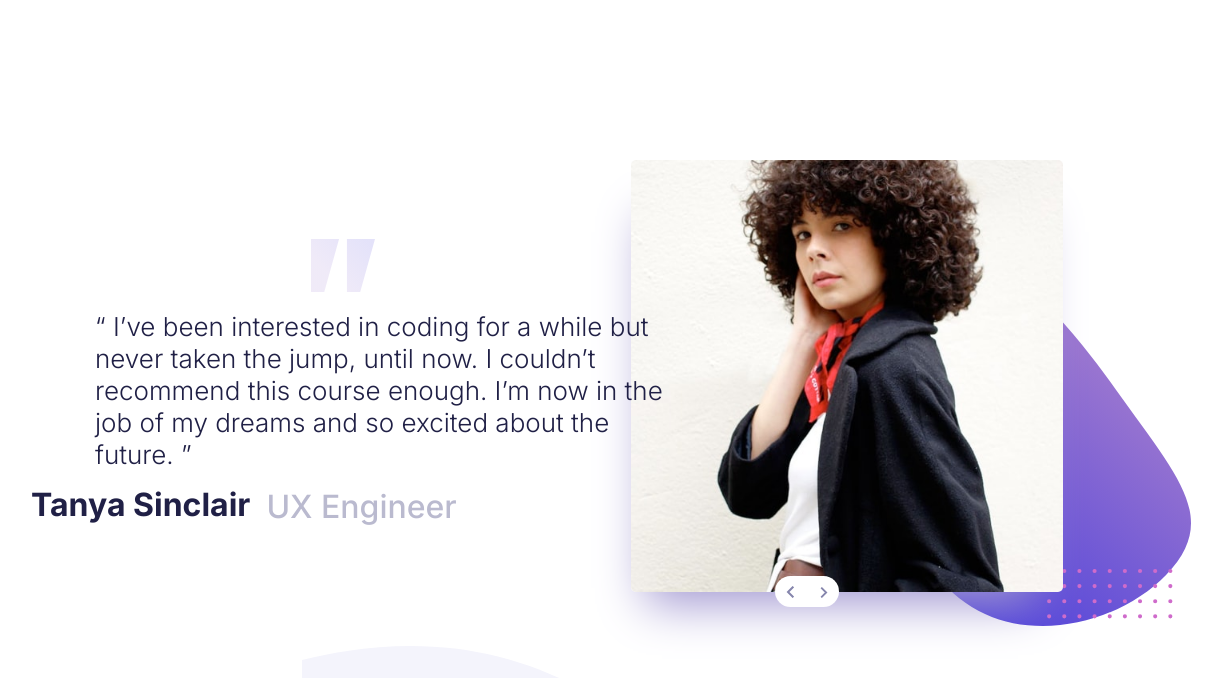
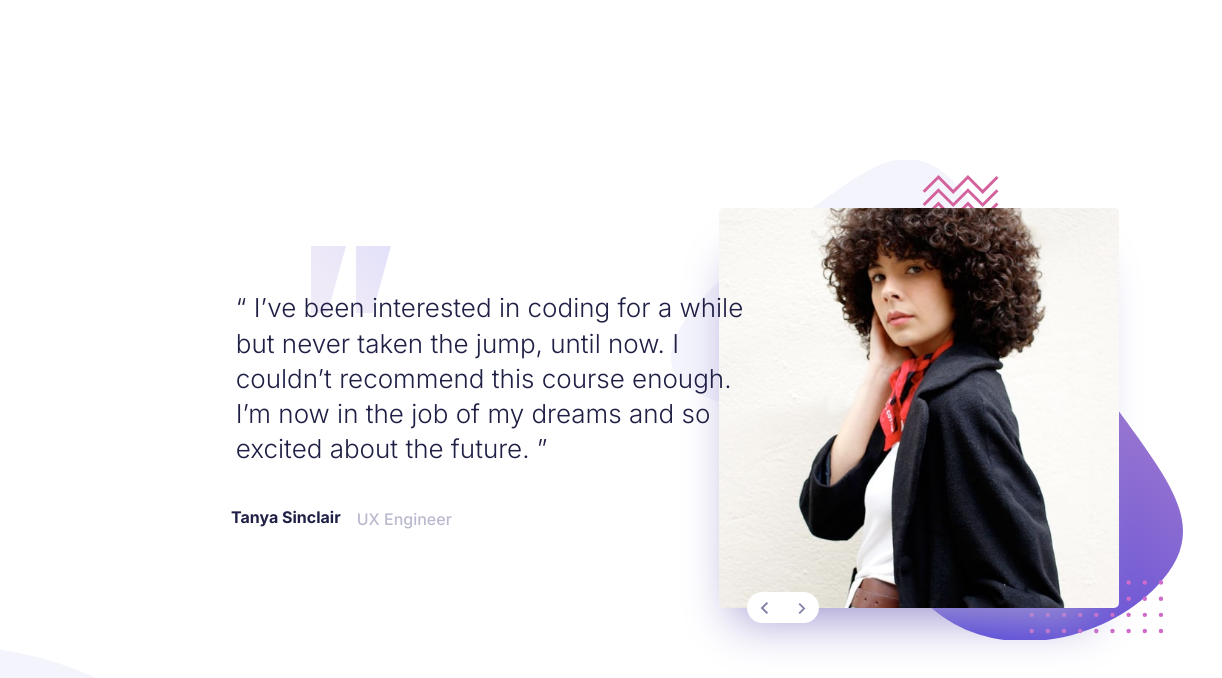
Before and after one commit to superozzy/coding-bootcamp-slider, a plain HTML site: page index.html in a window 1536 px wide. Shown: the whole page, without its empty margins (161-1383 px from the left). Drawn offline with Linux system fonts and the light colour scheme.

Commit message:
change some styles

```diff
--- a/style.css
+++ b/style.css
@@ -18,7 +18,7 @@
     padding: 0;
     box-sizing: border-box;
 }
-/* MOBILE FIRST */
+/* GENERAL STYLE*/
 body{
     font-family: var(--fontFamily);
     font-size: var(--fontSize);
@@ -126,6 +126,7 @@ button{
 
 
  }
+ /* MOBILE FIRST */
 @media only screen and (min-width:320px) and (max-width: 768px){
 
 /* BACKGROUND PATTERN */
@@ -165,10 +166,13 @@ button{
 
 }
 
-
 }
 
- @media only screen and (min-width:769px) {
+ @media only screen and (min-width:769px) and (max-width:1439px) {
+     body{
+
+         background-position: left bottom;
+     }
     .container{
         display: grid;
         grid-template-columns: 1fr 1fr;
@@ -188,7 +192,7 @@ button{
 
     .inner-bg{
         background-image: url(images/pattern-bg.svg);
-        background-position: center;
+        background-position: left 1rem center;
         background-repeat: no-repeat;
         background-size: 30rem;
         height: 30rem;
@@ -200,20 +204,28 @@ button{
 
     }
     .woman{
-        width: 27rem;
-        height:27rem;
+        width: 25rem;
+        height:25rem;
+        position: relative;
+        top: 3rem;
+        left: 2rem;
         /* display: none; */
     }
   .quotes{
       order:1;
   }
   .arrow-container{
-      right: 9rem;
+      right: 13rem;
+      top: 1.5rem;
   }
 
   .info-container{
       z-index: 1;
       text-align: start;
+      width: 30rem;
+    background-size: 5rem;
+    background-position: top 2rem center ;
+
 
 
   }
@@ -227,7 +239,8 @@ button{
       align-items: center;
       gap: 1rem;
       position: relative;
-
+      font-size: 1rem;
+      left: 4rem;
 
   }
   .job-title{
@@ -252,3 +265,99 @@ button{
      top: 0.5rem;
   }
  }
+ @media screen and (min-width:1440px){
+    body{
+
+        background-position: left bottom;
+    }
+   .container{
+       display: grid;
+       grid-template-columns: 1fr 1fr;
+       grid-template-rows: 1fr;
+       padding: 2rem;
+       height: 100vh;
+       justify-content: center;
+       align-items: center;
+       place-items: center;
+      max-width:100vw;
+       margin: 0 auto;
+      overflow: hidden;
+      /* gap: 5rem; */
+
+
+   }
+
+   .inner-bg{
+       background-image: url(images/pattern-bg.svg);
+       background-position: left 1rem center;
+       background-repeat: no-repeat;
+       background-size: 32rem;
+       height: 30rem;
+       order: 2;
+       width: 40rem;
+
+
+
+
+   }
+   .woman{
+       width: 25rem;
+       height:25rem;
+       position: relative;
+       top: 3rem;
+       left: 4rem;
+       /* display: none; */
+   }
+ .quotes{
+     order:1;
+
+ }
+ .arrow-container{
+     right: 12rem;
+     top: 1.5rem;
+     width:4.5rem;
+ }
+
+ .info-container{
+     z-index: 1;
+     text-align: start;
+    width: 37rem;
+     position: relative;
+    left:13rem ;
+    line-height: 4rem;
+    background-size: 5rem;
+    background-position: left 10rem top 1rem  ;
+
+
+
+ }
+
+ .people-info{
+     background-size: 10rem;
+     background-position: left bottom;
+     display: flex;
+     flex-direction: row;
+     justify-content: start;
+     align-items: center;
+     gap: 1rem;
+     position: relative;
+     font-size: 1rem;
+     left: 4rem;
+
+ }
+ .job-title{
+    margin-bottom: 0.7rem;
+ }
+
+ .info-text{
+     line-height:2.2rem;
+     text-align: start;
+
+    font-weight: var(--small);
+    font-size: 26px;
+    padding: 1.3rem;
+    position: relative;
+    left: 3rem;
+    top: 0.5rem;
+ }
+ }
```
